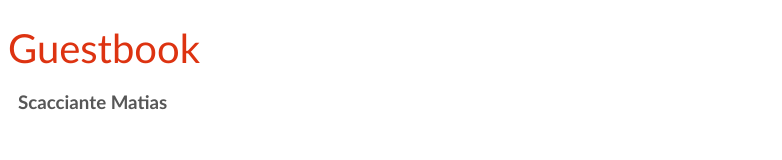
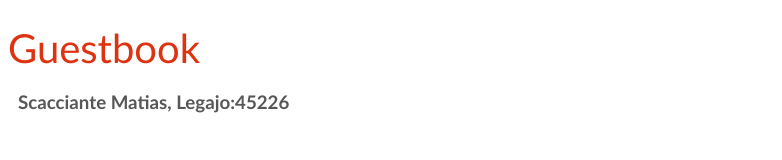
Before and after one commit to MatiasScacciante/kubernetes, a plain HTML site: page public/index.html in a window 1280 px wide. Shown: the top 160 px of the page, without its empty margins (0-782 px from the left). Drawn offline with nearby package versions, Linux system fonts and the light colour scheme; no server answers.

Commit message:
Update index.html

```diff
--- a/public/index.html
+++ b/public/index.html
@@ -12,7 +12,7 @@
 <body>
   <div id="header">
     <h1>Guestbook</h1>
-    <h3 class>Scacciante Matias</h3>
+    <h3 class>Scacciante Matias, Legajo:45226</h3>
   </div>
   <div>
     <form id="guestbook-form">
```
